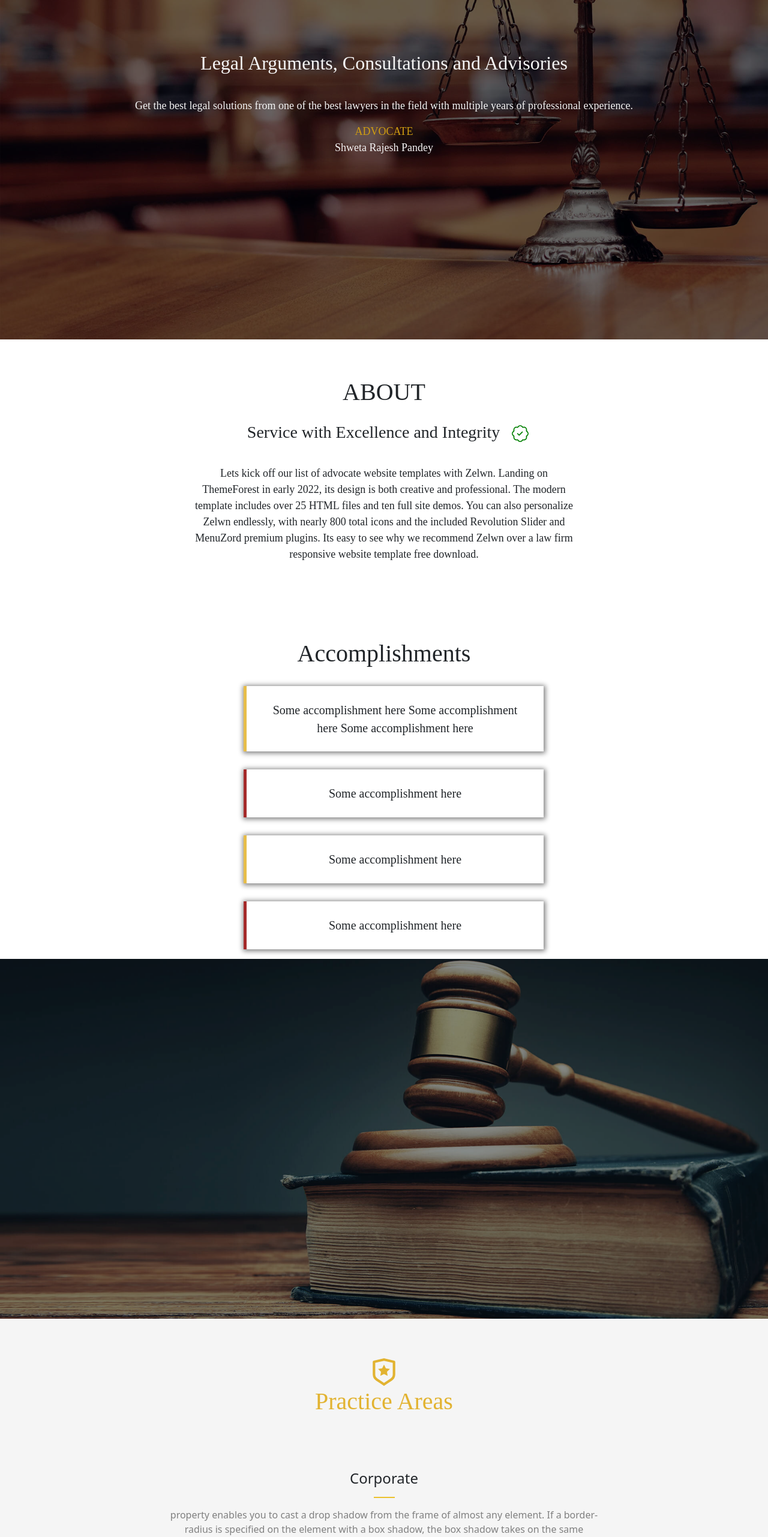
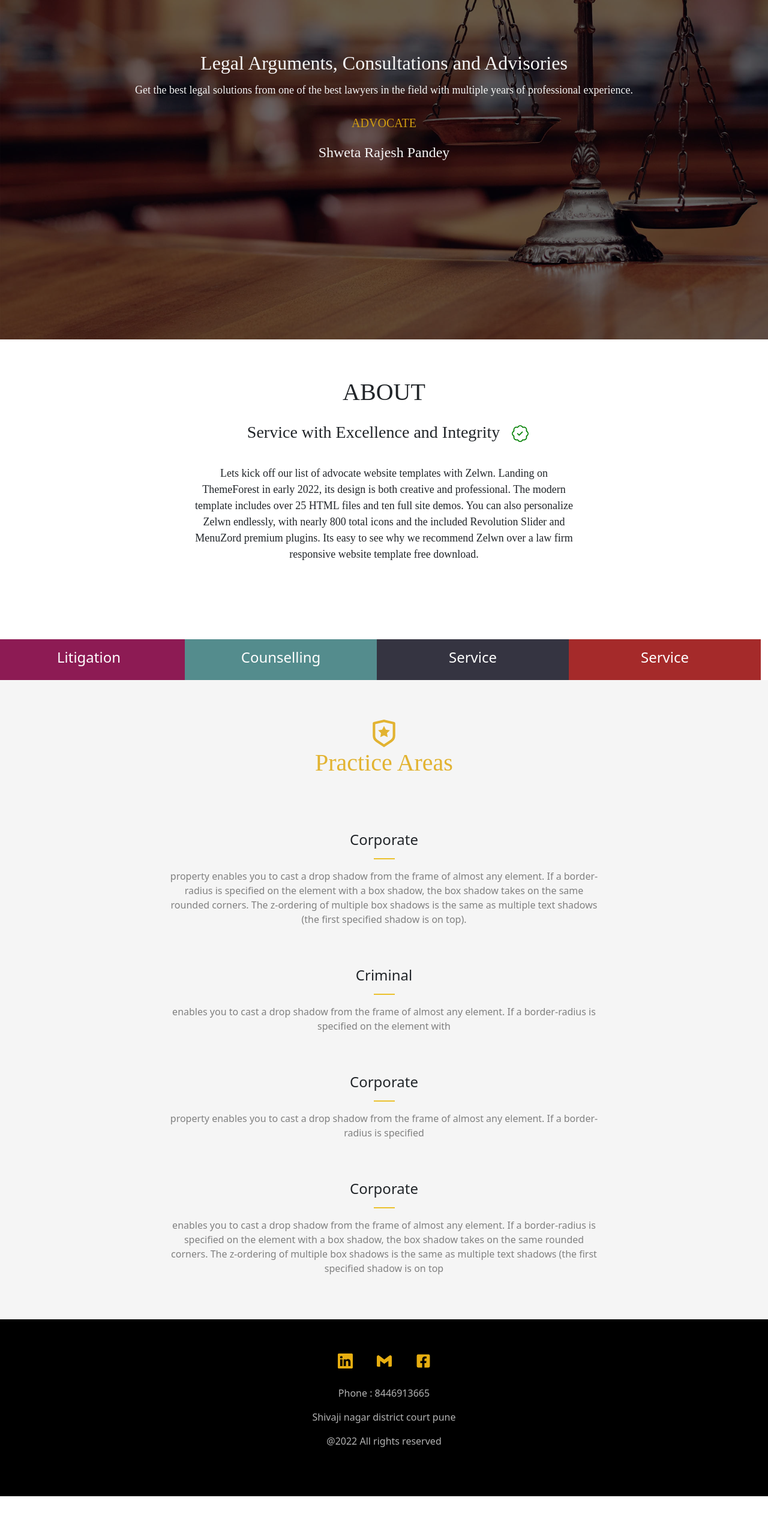
Before and after one commit to PrasadDhekale/dynamic-profile-website, a React (Create React App) app: page / in a window 1280 px wide. Shown: the part 234-2797 px from the top of the page at 60% size. After the commit the page ends 2729 px from the top, so only its background shows below. Built offline with nearby package versions, Linux system fonts and the light colour scheme.

Commit message:
Services add

```diff
--- a/src/App.js
+++ b/src/App.js
@@ -5,12 +5,16 @@ import Contact from "./components/contact/Contact"
 import About from "./components/about/About"
 import Competencies from "./components/competencies/Competencies"
 import Accomplishments from "./components/accomplishments/Accomplishments"
+import Services from "./components/services/Services"
+import content from "./Content/Content"
+
 function App() {
   return (
     <div className="App">
      <Home/>
      <About/>
-     <Accomplishments/>
+     {content["services"] != undefined  && content["services"]["isEnabled"] ? <Services services={content.services}/> : ""}
+     {content["accomplishments"] != undefined  && content["accomplishments"]["isEnabled"] ? <Accomplishments /> : "" }
      <Competencies/>
      <Contact/>
 
--- a/src/Content/Content.js
+++ b/src/Content/Content.js
@@ -36,24 +36,54 @@ let content = {
     "accomplishments" : {
         "header" : "Accomplishments",
         "description" : {text:"", isEnabled:false},
+        "isEnabled" : false,
         "list" : [
             {
                 "id":"1",
                 "text":"Some accomplishment here Some accomplishment here Some accomplishment here"
             },
             {
-                "id":"1",
+                "id":"2",
                 "text":"Some accomplishment here"
             },
             {
-                "id":"1",
+                "id":"3",
                 "text":"Some accomplishment here"
             },
             {
-                "id":"1",
+                "id":"4",
                 "text":"Some accomplishment here"
             }
 
+        ]
+    },
+    "services" : {
+        "isEnabled" : true,
+        "list" : [
+            {
+                "id":"1",
+                "text":"Litigation",
+                "backgroundcolor":"#8d1b54",
+                "color" : "white"
+            },
+            {
+                "id":"2",
+                "text":"Counselling",
+                "backgroundcolor":"#548c8d",
+                "color" : "white"
+            },
+            {
+                "id":"3",
+                "text":"Service",
+                "backgroundcolor":"#353441",
+                "color" : "white"
+            },
+            {
+                "id":"4",
+                "text":"Service",
+                "backgroundcolor":"brown",
+                "color" : "white"
+            }
         ]
     }
 }
--- a/src/components/competencies/Competencies.module.css
+++ b/src/components/competencies/Competencies.module.css
@@ -3,6 +3,7 @@
     justify-content: center;
     text-align: center;
     background-color: whitesmoke;
+    padding-bottom: 5%;
 }
 
 .header{
--- a/src/components/contact/Contact.js
+++ b/src/components/contact/Contact.js
@@ -2,38 +2,28 @@ import React from "react"
 import 'bootstrap/dist/css/bootstrap.min.css';
 //import './project.css'
 import { Row, Col } from "react-bootstrap"
-import { BsLinkedin } from "react-icons/bs"
-import { FaFacebookF } from "react-icons/fa"
+import { BsFacebook, BsLinkedin } from "react-icons/bs"
+import { FaFacebookSquare } from "react-icons/fa"
 import { SiHackerrank } from "react-icons/si"
 import { SiGmail } from "react-icons/si"
 import "./contact.module.css"
 import classes from "./contact.module.css";
 
 function Contact(props) {
-
     return (
-        <React.Fragment>
         <div className={classes["contact-content"]}>
-                <Row style={{ marginTop: "2rem" }}>
-                    <Col>
-                        <h2 style={{ color: "whitesmoke" }}>CONTACT</h2>
-                    </Col>
-                </Row>
-                <div className={classes["social-panel"]}>
-                    <div className={classes["contact-header"]}>
-                        <h2>Adv. Shweta Pandey</h2>
-                        <h3>8624044983</h3>
-                    </div>
-
             <div style={{ marginTop: "3rem" }}>
                     <a className={classes['icon-style']} href="https://www.linkedin.com/in/prasad-dhekale-4116a916b/"><BsLinkedin></BsLinkedin></a>
                     <a className={classes['icon-style']} href="mailto:shwetapandey3333@gmail.com"><SiGmail/></a>
+                    <a className={classes['icon-style']} href="mailto:shwetapandey3333@gmail.com"><FaFacebookSquare/></a>
+            </div>
+            <div className={classes["contact-description"]}>
+                <p>Phone : 8446913665</p>
+                <p>Shivaji nagar district court pune</p>
+                <p>@2022 All rights reserved</p>
             </div>
 
         </div>
-            </div>
-        </React.Fragment>
-
     )
 }
 
--- a/src/components/contact/contact.module.css
+++ b/src/components/contact/contact.module.css
@@ -3,18 +3,16 @@
 }
 
 .contact-content{
+    display: inline-block;
     width:100%;
-    text-align: center;
     background-color: black;
-    height:100vh;
     margin-top: -2rem;
+    padding-bottom: 5%;
 }
 
 .social-panel{
     width: 100%;
-    margin: auto;
-    margin-top: 10%;
-
+    margin-top: 2%;
 }
 
 @media only screen and (min-width:800px){
@@ -35,11 +33,18 @@
 }
 
 .icon-style{
-    font-size: 30px;
-    color : rgb(194, 147, 17);
+    font-size: 25px;
+    color : rgb(231, 174, 16);
     margin:20px;
 }
 
-.contact-header{
-    color:rgb(114, 109, 109)
+.icon-style:hover{
+    font-size: 25px;
+    color : rgb(255, 204, 64);
+    margin:20px;
 }
+
+.contact-description{
+    color : rgb(179, 179, 179);
+    margin-top:2%;
+}
--- a/src/components/home/Home.js
+++ b/src/components/home/Home.js
@@ -12,8 +12,8 @@ const Home = (props) => {
             <div className={classes["quote"]}>
                 <h2>Legal Arguments, Consultations and Advisories  </h2>
                 <p className={classes.description}>Get the best legal solutions from one of the best lawyers in the field with multiple years of professional experience.</p>
-                <span className={classes.description} style={{color:"rgb(209, 158, 17)"}}>ADVOCATE</span>
-                <p>Shweta Rajesh Pandey</p>
+                <p className={classes["description-header"]} style={{color:"rgb(209, 158, 17)"}}>ADVOCATE</p>
+                <p className={classes.description2}>Shweta Rajesh Pandey</p>
             </div>
 
         </div>
--- a/src/components/home/Home.module.css
+++ b/src/components/home/Home.module.css
@@ -30,7 +30,16 @@
 
 .description{
     font-size: 18px;
-    margin-top: 3%;
+    margin-top: 1%;
+}
+
+.description-header{
+    font-size: 20px;
+    margin-top: 2%;
+}
+
+.description2{
+    font-size: 24px;
 }
 
 
--- /dev/null
+++ b/src/components/services/Service.js
@@ -0,0 +1,10 @@
+import classes from "./Service.module.css"
+const Service = (props) => {
+    return(
+        <div id={props.service.id}  className={classes.service} style={{backgroundColor : props.service.backgroundcolor, color : props.service.color}}>
+            <h4>{props.service.text}</h4>
+        </div>
+    );
+}
+
+export default Service;
--- /dev/null
+++ b/src/components/services/Service.module.css
@@ -0,0 +1,3 @@
+.service{
+    padding:5%;
+}
--- /dev/null
+++ b/src/components/services/Services.js
@@ -0,0 +1,18 @@
+import Service from "./Service.js"
+import classes from "./Services.module.css"
+import {Row, Col} from "react-bootstrap"
+const Services = (props) => {
+    const services = props.services;
+
+    const servicesHtml = services.list.map((service) => {
+       return <Col style={{paddingLeft:"0%", paddingRight:"0%"}}><Service service={service} /></Col>
+    })
+
+    return(
+        <div className={classes.services}>
+            <Row style={{width:"100%"}}>{servicesHtml}</Row>
+        </div>
+    )
+}
+
+export default Services
--- /dev/null
+++ b/src/components/services/Services.module.css
@@ -0,0 +1,3 @@
+.services{
+    display: flex;
+}
```
Lines whose indentation alone changed are shown as unchanged.
